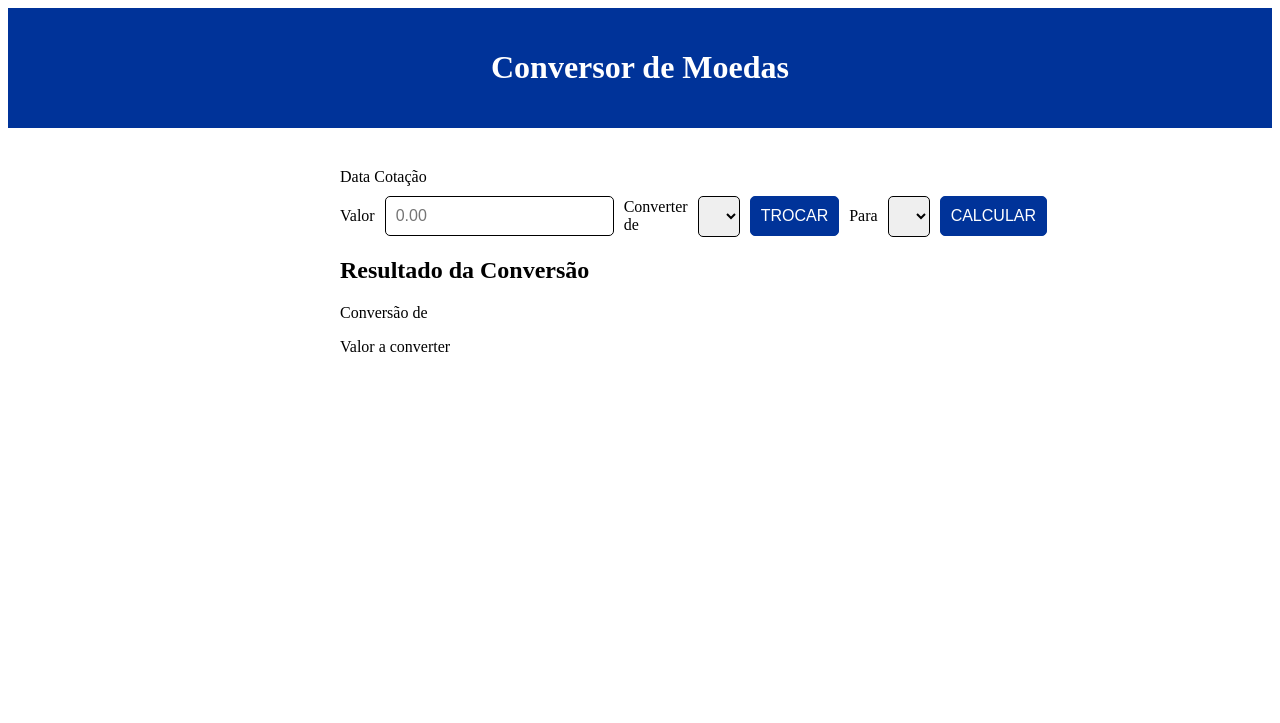
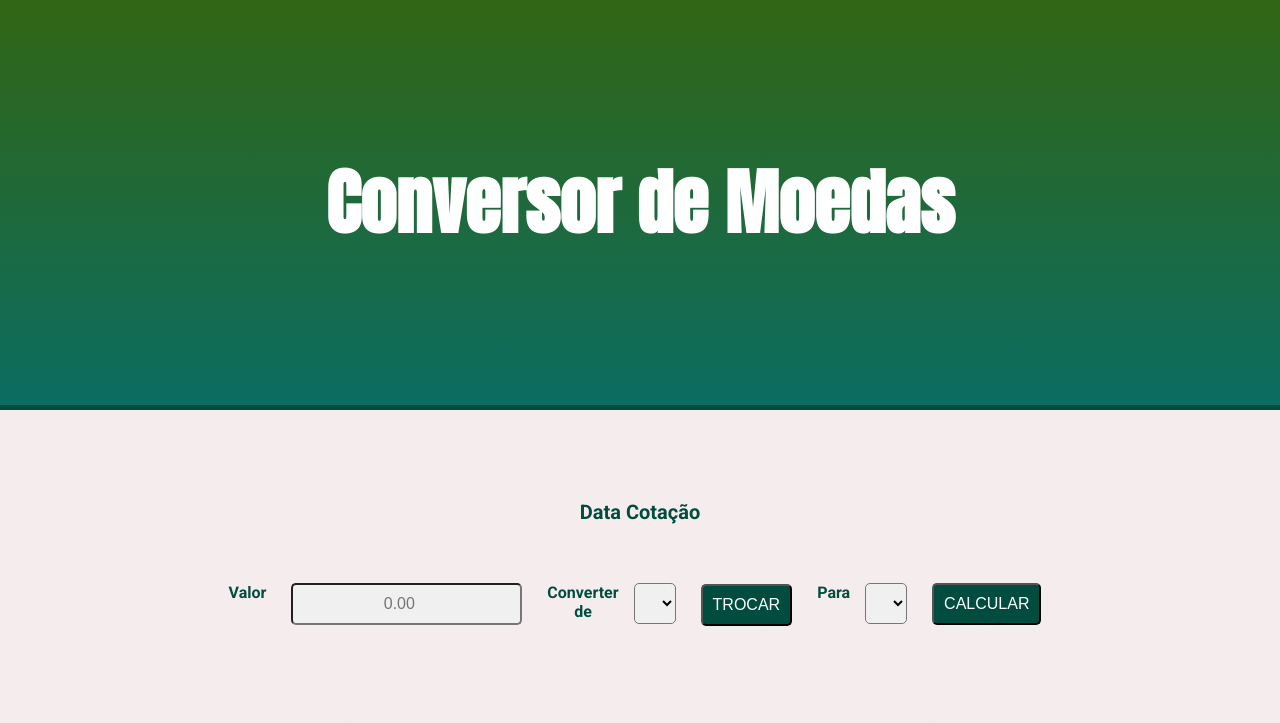
Before and after one commit to Ayalos2/ProjetoWeb, a website with bundled scripts: page main.html in a window 1280 px wide. Shown: the top 723 px of the page. Built offline with nearby package versions, Linux system fonts and the light colour scheme.

Commit message:
mudanças na estrutura

```diff
--- a/style.css
+++ b/style.css
@@ -1,61 +1,111 @@
+@import url('https://fonts.googleapis.com/css2?family=Anton&display=swap');
+@import url('https://fonts.googleapis.com/css2?family=Roboto:wght@400;700&display=swap');
+
+body{
+    font-family: 'Roboto', sans-serif;
+    margin: 0 ;
+    padding: 0;
+    background-color: #f5eded;
+}
+
 header{
-    background-color: #003399;
+    background: linear-gradient(#326614, #0b6d61);
+    padding: 100px;
+    text-align: center;
+    font-size: 36px;
+    font-family: "Anton", sans-serif;
+    border-bottom: 5px solid #004d40;
     color: #fff;
-    padding: 20px;
-    text-align: center;
 
 }
-
 main{
     padding: 20px;
     max-width: 600px;
     margin: 20px auto;
-    background: #fff;
-    border-radius: 10px;
+
 }
 
 form {
     display: flex;
     flex-direction: column;
     gap: 10px;
+    align-items: center;
+    justify-content: center;
+    margin-bottom: 100px;
+
+}
+#data-conversao{
+    display: flex;
+    flex-direction: column;
+    margin-bottom: 20px;
+    text-align: center;
+    margin-top: 50px;
+    font-size: 20px;
 
 }
 
-.data-cotacao{
-    display: flex;
-    flex-direction: column;
-    gap: 5px;
-}
 .conversao{
     display: flex;
     align-items: center;
-    gap: 10px;
+    gap: 15px;
+    justify-content: center;
+    align-items: flex-start;
 
+}
+.conversao,input,.conversao{
+    margin: 0 10px;
+    text-align: center;
+}
+.resultadoConversao{
+    margin-top: 20px;
+    text-align: center;
+    background: #fff;
+    border-radius: 10px;
+    box-shadow: 0 4px 8px rgba(0,0,0,0.2);
+    height: 200px;
+    display: flex;
+    flex-direction: column;
+    justify-content: center;
+    align-items: center;
+}
 
+#trocar{
+    margin: 0 10px;
+    align-self: center;
+}
+
+#calcular{
+    margin-left: 10px;
 }
 
 input[type="number"],
 select, input[type="button"] {
     flex: 1;
     padding: 10px;
-    border: 1px solid;
+    border: 1px solid color(#66bb6a);
     border-radius: 5px;
     font-size: 16px;
 }
 
 input[type="button"]{
-    background-color: #003399;
+    background-color: #004d40;
     color: #fff;
     cursor: pointer;
-    border: 1px solid #003399;
+
 
 }
 
+input[type="number"], select{
+    background-color: #f0f0f0 ;
+}
+
 label{
-    /* margin-right: 5px; */
+    color: #004d40;
+    font-weight: 700;
+    margin-bottom: 5px;
 }
 
 input[type="button"]:hover{
-    background-color: #026;
+    background-color: #00332e;
 
 }
```
